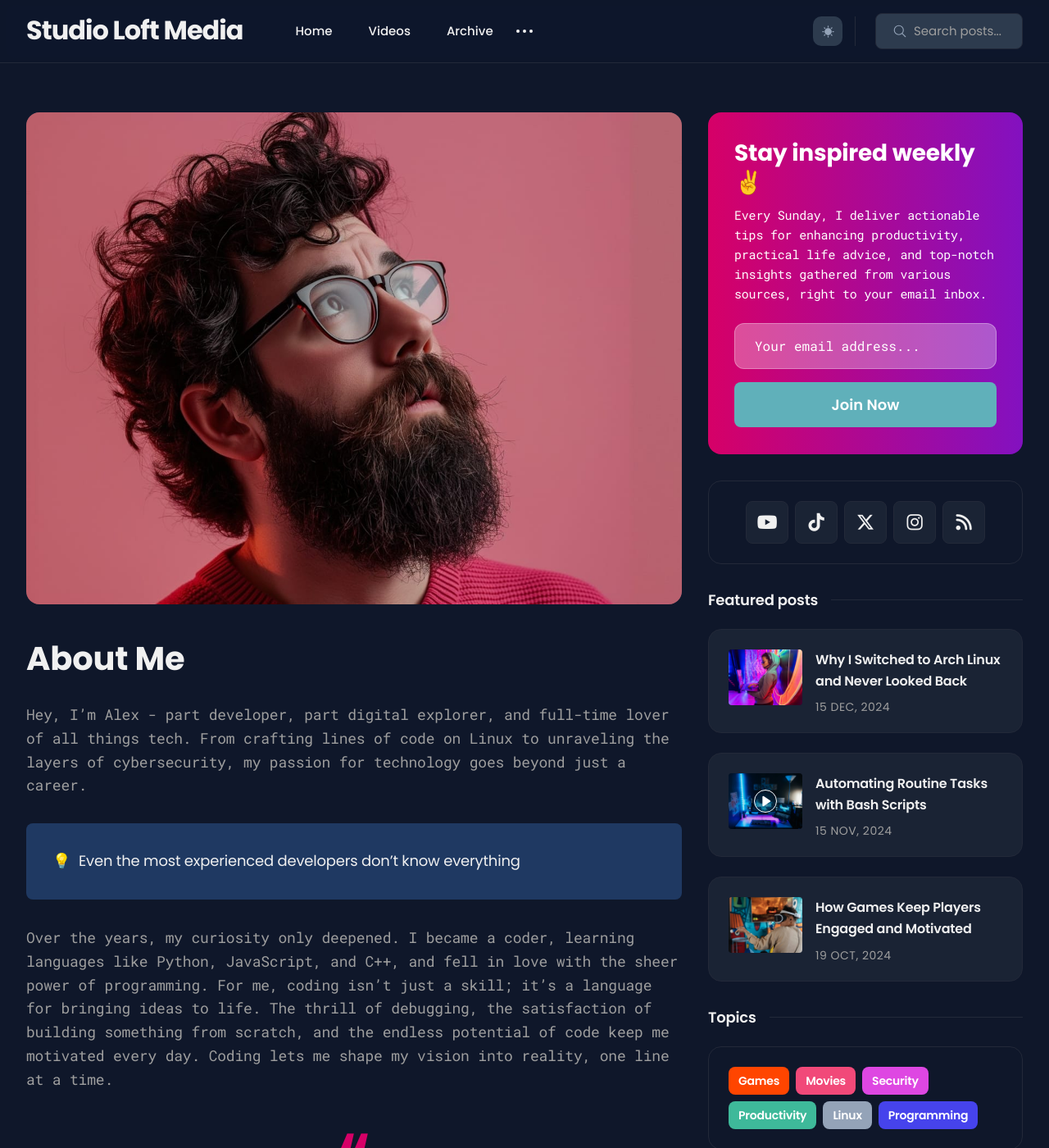
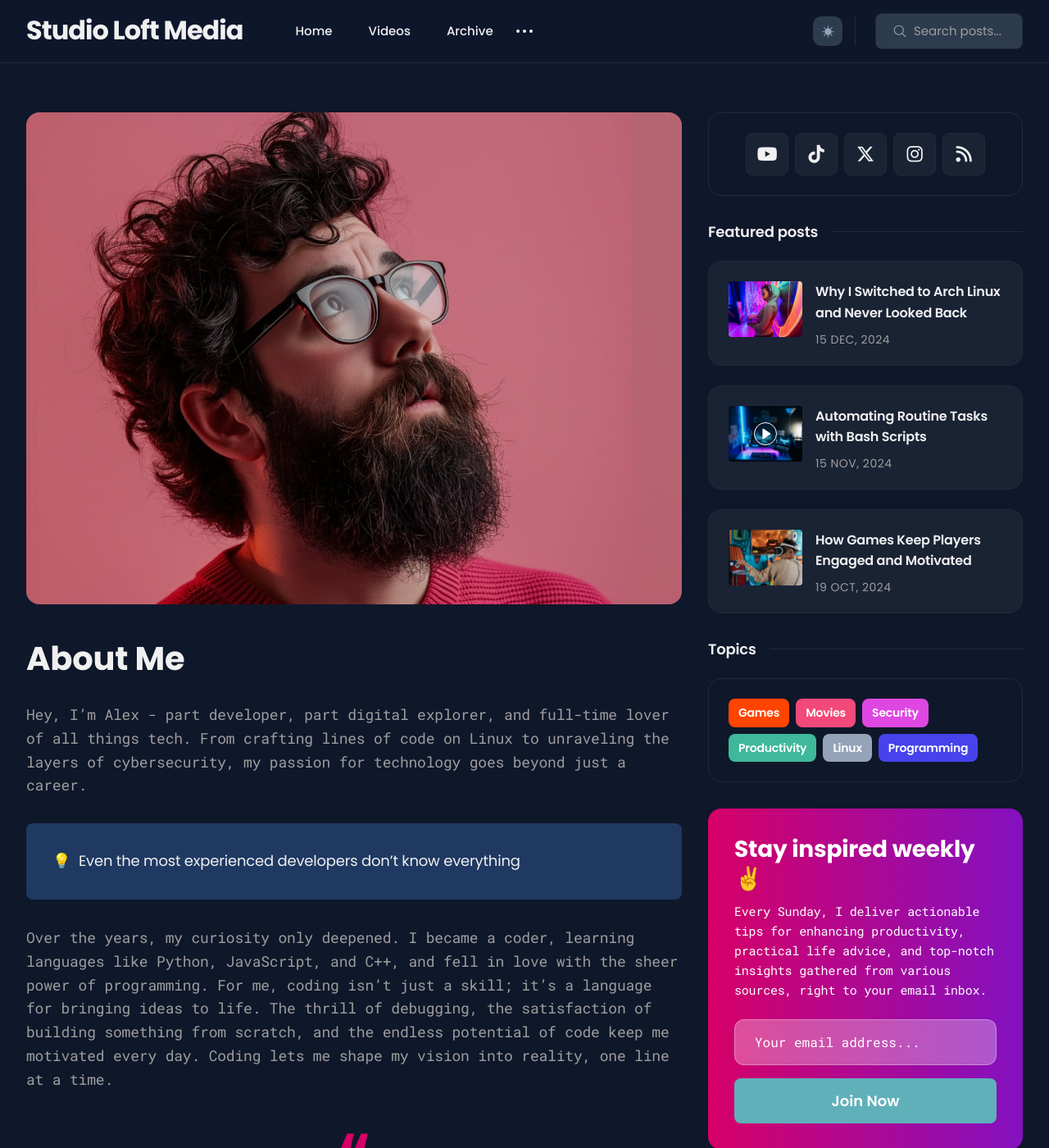
Before and after one commit to studioloft/studioloft.github.io, a Jekyll site: the page built from _pages/about.md, in a window 1280 px wide and 1400 px high. Shown: the whole window at 82% size. Built offline with Jekyll 4.4.1, drawn with Linux system fonts in a browser that asks for light colours.

Commit message:
sidebar move

```diff
--- a/_layouts/page.html
+++ b/_layouts/page.html
@@ -46,10 +46,10 @@ layout: default
 
     <div class="col col-4 col-d-12">
       <aside class="sidebar">
-        {% include sidebar-widgets/widget-subscribe.html %}
         {% include sidebar-widgets/widget-social.html %}
         {% include sidebar-widgets/widget-featured-posts.html %}
         {% include sidebar-widgets/widget-tags.html %}
+        {% include sidebar-widgets/widget-subscribe.html %}
       </aside>
     </div>
 
```
